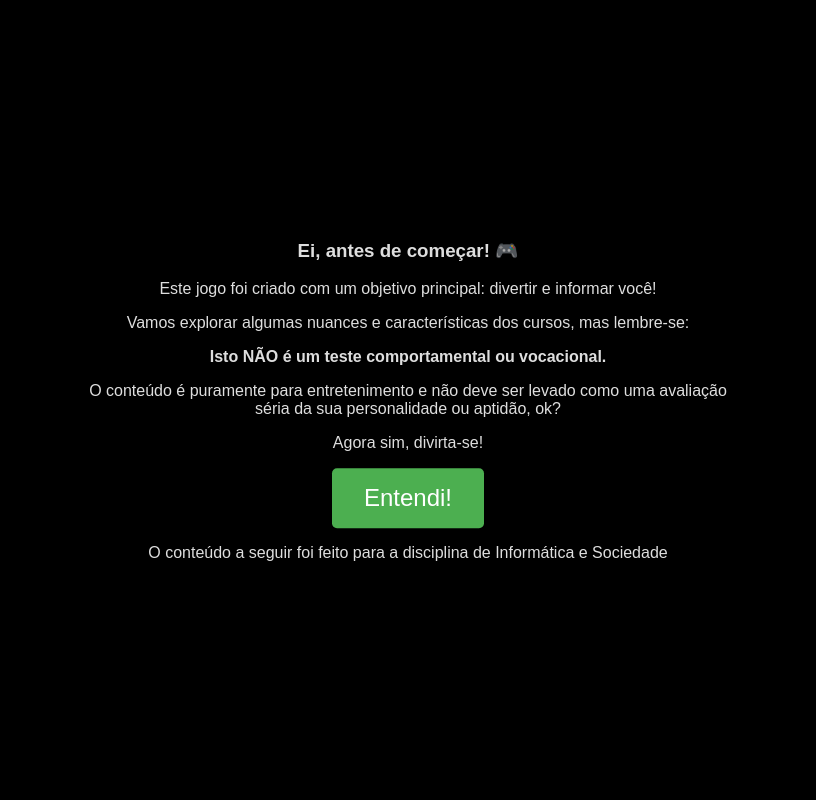
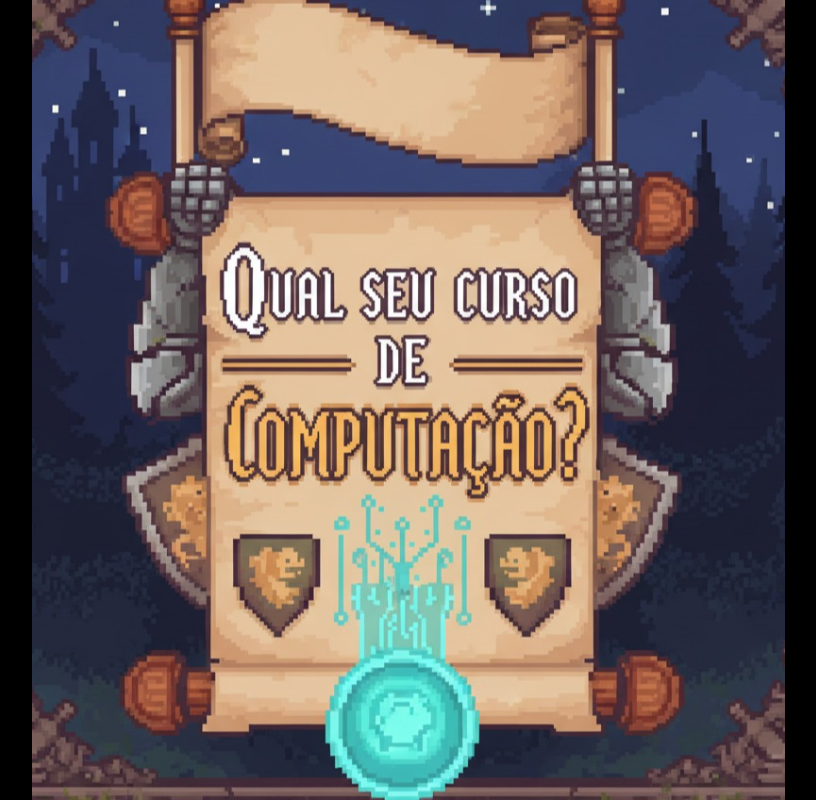
Before and after one commit to PedroHBoro/qscc-uem, a website built with Vite: page index.html in a window 1280 px wide. Shown: the whole page, without its empty margins (232-1048 px from the left). Built offline with nearby package versions, Linux system fonts and the light colour scheme.

Commit message:
feat: new table to results & new start menu page

```diff
--- a/api/saveData.js
+++ b/api/saveData.js
@@ -15,7 +15,7 @@ export default async function handler(request, response) {
 
     const data = request.body;
     const spreadsheetId = process.env.SPREADSHEET_ID;
-    const sheetName = 'Respostas';
+    const sheetName = request?.query?.sheet || "Error";
 
     if (!data || !spreadsheetId) {
       return response.status(400).send({ message: 'Missing data or spreadsheet ID.' });
--- a/public/style.css
+++ b/public/style.css
@@ -12,6 +12,28 @@ body {
     display: flex;
     justify-content: center;
     align-items: center;
+}
+
+#start-screen {
+    width: 100dvw;
+    height: 100dvh;
+    background-image: url('/assets/start-menu.jpeg');
+    background-size: cover;
+    background-position: center;
+    background-size: auto auto;
+    background-repeat: no-repeat;
+    background-position: center center;
+    cursor: pointer;
+    position: absolute;
+    top: 0;
+    left: 0;
+    z-index: 100;
+}
+
+@media (min-width: 768px) {
+    #start-screen {
+        background-size: auto 100%;
+    }
 }
 
 .terms-container {
--- a/server.js
+++ b/server.js
@@ -20,7 +20,7 @@ app.post('/api/saveData', async (req, res) => {
 
     const data = req.body;
     const spreadsheetId = process.env.SPREADSHEET_ID;
-    const sheetName = 'Respostas';
+    const sheetName = req?.query?.sheet || "Error";
 
     if (!data || !spreadsheetId) {
       return res.status(400).send({ message: 'Missing data or spreadsheet ID.' });
--- a/src/components/Game.js
+++ b/src/components/Game.js
@@ -5,6 +5,7 @@ import { AnswerZone } from './AnswerZone.js';
 import { QuestionManager } from '../utils/QuestionManager.js';
 import { ProfileManager } from '../utils/ProfileManager.js';
 import { CountdownUI } from './CountdownUI.js';
+import { savePlayerData } from '../utils/api.js'
 
 export class Game {
   constructor(containerId) {
@@ -132,8 +133,8 @@ export class Game {
       this.bottomZone = null
 
       if (recommendation === 'Ciência da Computação' || recommendation === 'Engenharia de Software') {
-
-        this.countdownUI.start(5, () => {
+        savePlayerData({...this.profileManager.getProfile(), result: recommendation}, 'Resultados')
+        this.countdownUI.start(10, () => {
           if (recommendation === 'Ciência da Computação') {
             window.location.href = '/cc.html';
           } else if (recommendation === 'Engenharia de Software') {
--- a/src/main.js
+++ b/src/main.js
@@ -19,7 +19,7 @@ window.onload = () => {
 
   async function handleFormSubmit(playerData) {
     profileManager.saveProfile(playerData);
-    await savePlayerData(playerData);
+    await savePlayerData(playerData, 'Respostas');
     startGame();
   }
 
@@ -32,6 +32,20 @@ window.onload = () => {
     appContainer.appendChild(playerForm);
   }
 
-  const mainMenu = MainMenu({ onStartGame: showPlayerForm });
-  appContainer.appendChild(mainMenu);
+  function showMainMenu() {
+    const mainMenu = MainMenu({ onStartGame: showPlayerForm });
+    appContainer.appendChild(mainMenu);
+  }
+
+  function showStartScreen() {
+    const startScreen = document.createElement('div');
+    startScreen.id = 'start-screen';
+    startScreen.addEventListener('click', () => {
+      startScreen.remove();
+      showMainMenu();
+    }, { once: true }); // Ensure the event listener is removed after it's fired
+    appContainer.appendChild(startScreen);
+  }
+
+  showStartScreen();
 };
--- a/src/utils/api.js
+++ b/src/utils/api.js
@@ -1,6 +1,6 @@
-export async function savePlayerData(data) {
+export async function savePlayerData(data, sheet) {
   try {
-    const response = await fetch('/api/saveData', {
+    const response = await fetch(`/api/saveData?sheet=${sheet}`, {
       method: 'POST',
       headers: {
         'Content-Type': 'application/json',
```
